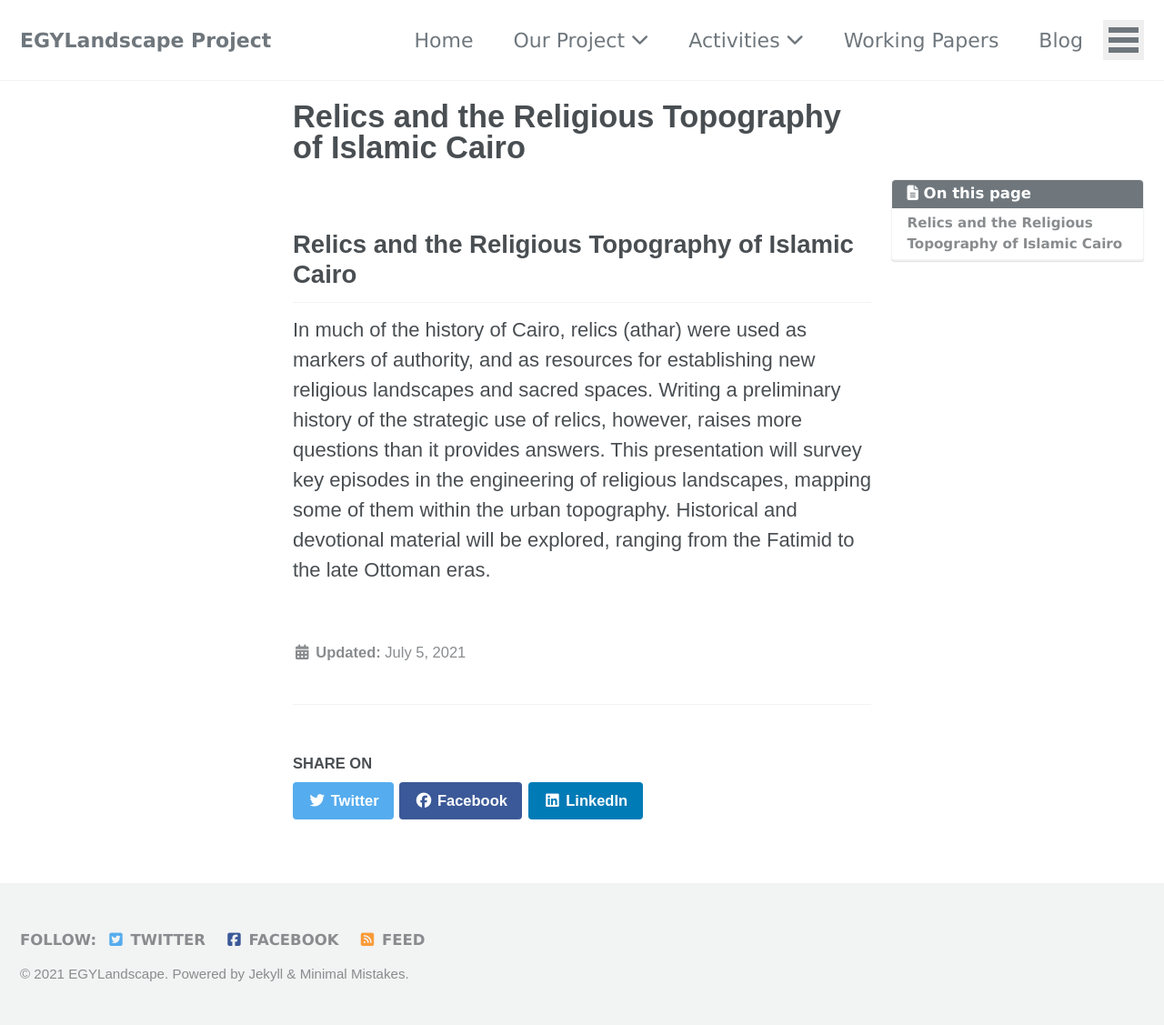
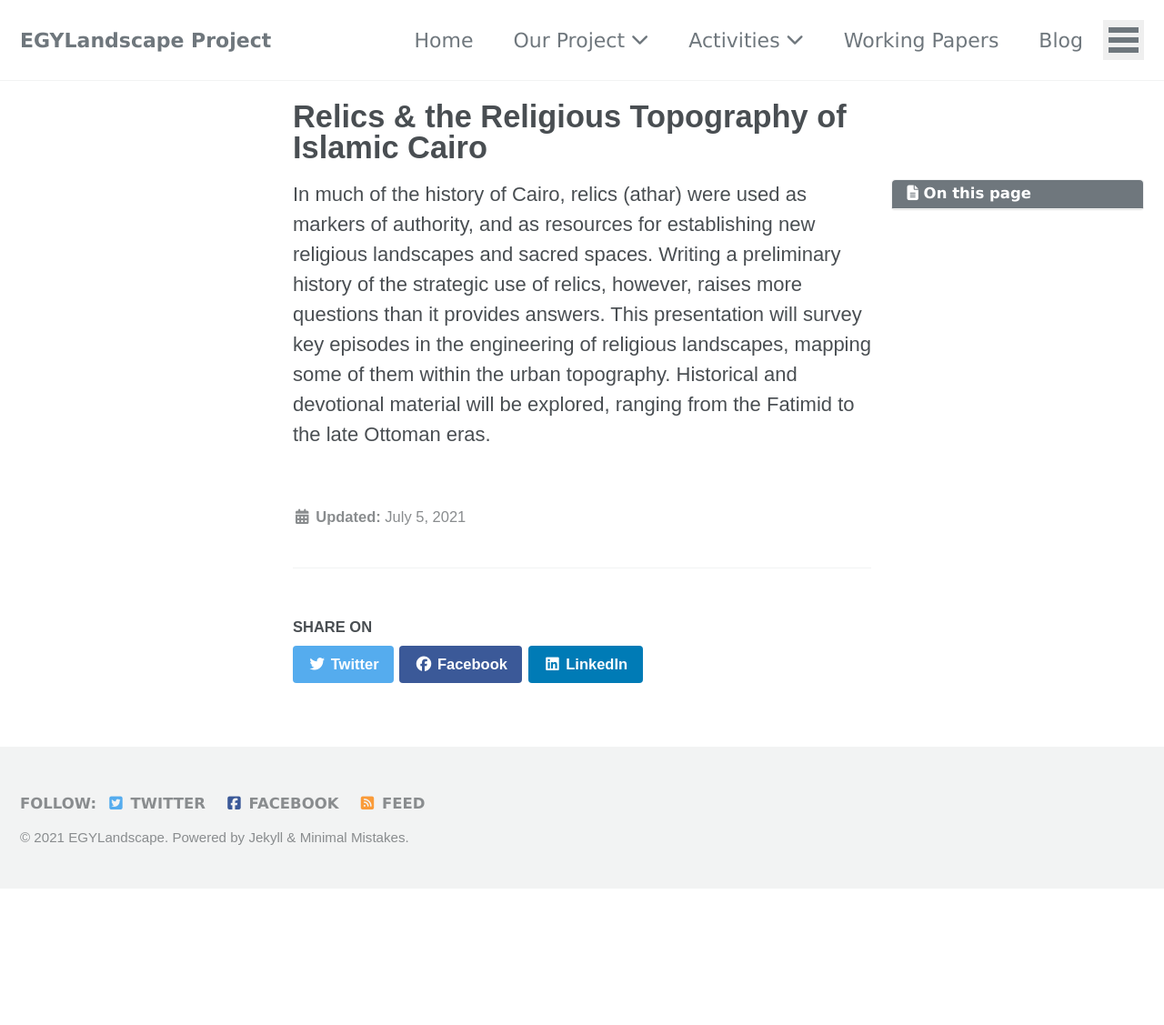
Before and after one commit to mhshaaban/egylandscapeproject.github.io, a Jekyll site: the page built from _lectures/06_2021_SMS_McGregor.md, in a window 1280 px wide. Shown: the whole page at 91% size. Built offline with Jekyll 4.4.1, drawn with Linux system fonts in a browser that asks for light colours; cached includes are drawn as plain includes; nearby versions of some CDN libraries; some web fonts are replaced; after the commit the page ends 977 px from its top, so only the background shows below that.

Commit message:
Update 06_2021_SMS_McGregor.md

```diff
--- a/_lectures/06_2021_SMS_McGregor.md
+++ b/_lectures/06_2021_SMS_McGregor.md
@@ -1,11 +1,11 @@
 ---
-title: "Relics and the Religious Topography of Islamic Cairo"
-excerpt: "Prof. Richard McGregor"
+title: "Relics & the Religious Topography of Islamic Cairo"
+author: Prof. Richard McGregor
+avatar: "/assets/images/teamMembers/adam_sabra_edited.jpg"
 toc: true
 toc_sticky: true
 layout: single
+institution: "May 2021"
 ---
 
-## Relics and the Religious Topography of Islamic Cairo
-
 In much of the history of Cairo, relics (athar) were used as markers of authority, and as resources for establishing new religious landscapes and sacred spaces. Writing a preliminary history of the strategic use of relics, however, raises more questions than it provides answers. This presentation will survey key episodes in the engineering of religious landscapes, mapping some of them within the urban topography. Historical and devotional material will be explored, ranging from the Fatimid to the late Ottoman eras.
```
